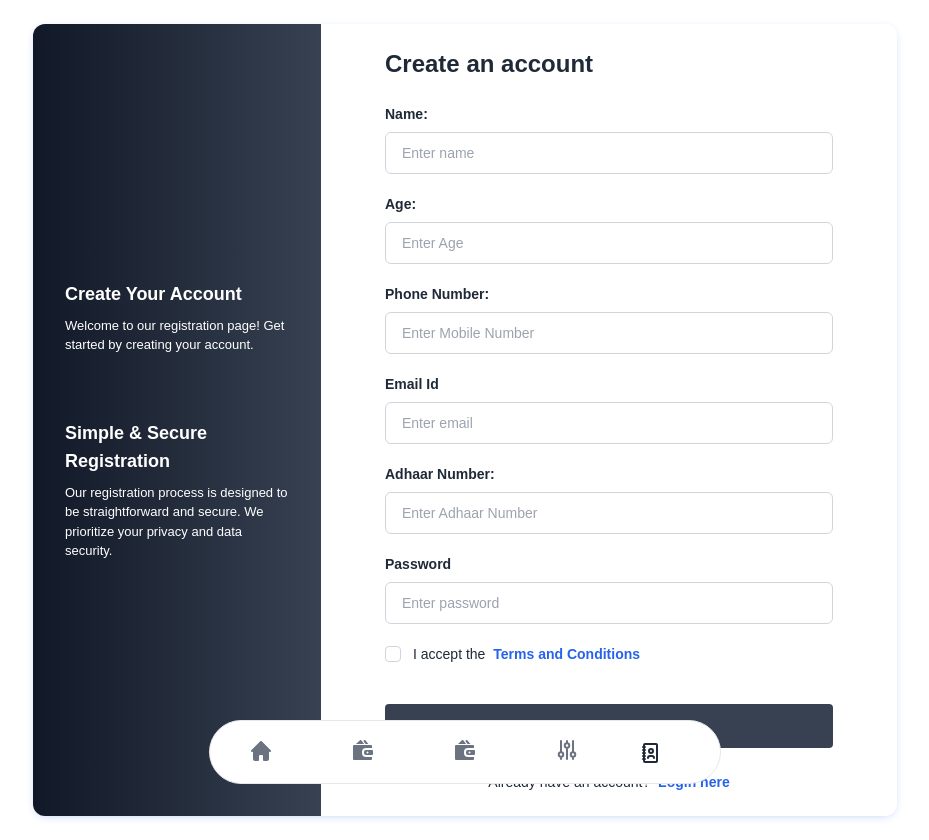
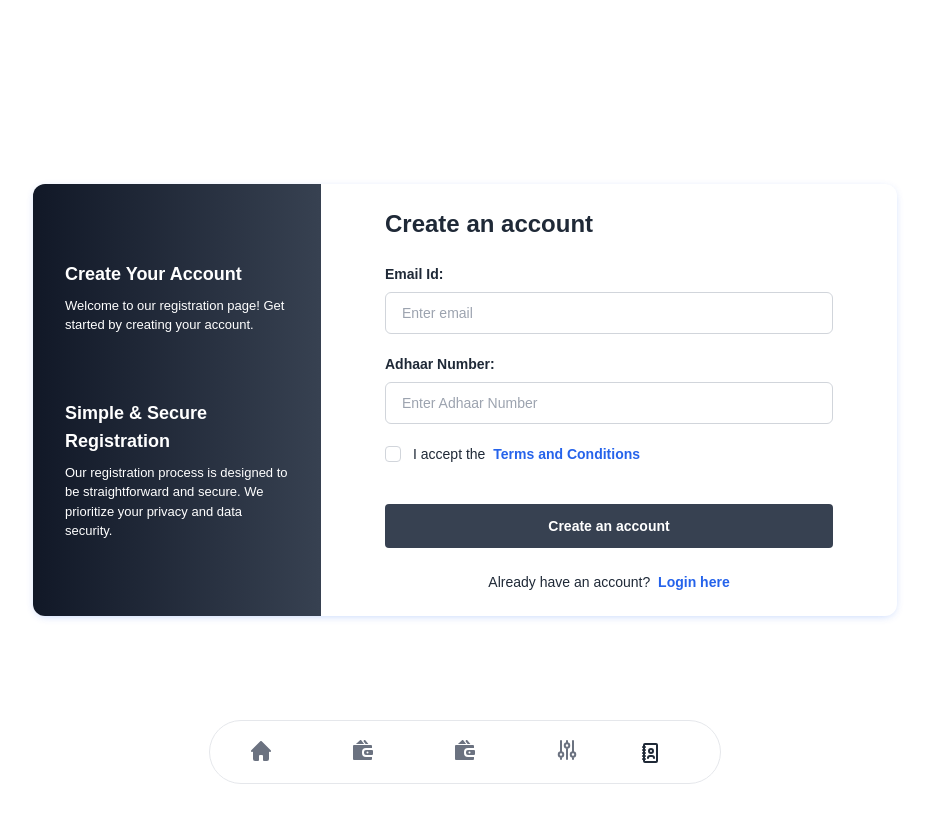
Before and after one commit to aaryanprabhakar2003/voting, a React (Vite) app: page /login in a window 1280 px wide. Shown: the whole page, without its empty margins (175-1104 px from the left). After the commit the page ends 800 px from the top, so only its background shows below. Built offline with nearby package versions, Linux system fonts and the light colour scheme.

Commit message:
created login page

```diff
--- a/src/App.jsx
+++ b/src/App.jsx
@@ -11,16 +11,12 @@ import Login from "./Components/Login";
 
 
 
-import Api from "./Components/Api";
-import Footer from "./Components/Footer";
-import Space from "./Components/Space";
-import Testimonials from "./Components/Testimonials";
-import About from "./Components/About";
+
 import Home from "./Pages/Home";
 import { Route, Routes } from "react-router-dom";
 import Accordion from "./Components/Accordin";
 import Contact from "./Pages/Contact";
-import Signup2 from "./Components/Signup2";
+
 
 
 
@@ -33,7 +29,7 @@ function App() {
         <Route path="/" element={<Home />} />
 
         <Route path="/about" element={<Accordion />} />
-        <Route path="/login" element={<Login />} />
+        <Route path="/login" element={<Signup />} />
         <Route path="/signup" element={<Login />} />
         <Route path="/contact" element={<Contact/>}/>
       </Routes>
--- a/src/Components/Login.jsx
+++ b/src/Components/Login.jsx
@@ -52,42 +52,41 @@ const Login = () => {
     }
   };
   return (
-    <div className="py-5">
-      <div class="mx-auto flex max-w-4xl items-center bg-white p-4 font-[sans-serif] text-gray-800 md:h-screen">
-        <div class="grid items-center overflow-hidden rounded-xl shadow-[0_2px_10px_-3px_rgba(6,81,237,0.3)] md:grid-cols-3">
-          <div class="flex min-h-full flex-col justify-center space-y-16 bg-gradient-to-r from-gray-900 to-gray-700 px-4 py-4 max-md:order-1 max-md:mt-16 lg:px-8">
     <div>
-              <h4 class="text-lg font-semibold text-white">
+ <div>
+  <div className="mx-auto flex max-w-4xl items-center bg-white p-4 font-[sans-serif] text-gray-800 md:h-screen">
+    <div className="grid items-center overflow-hidden rounded-xl shadow-[0_2px_10px_-3px_rgba(6,81,237,0.3)] md:grid-cols-3">
+      <div className="flex min-h-full flex-col justify-center space-y-16 bg-gradient-to-r from-gray-900 to-gray-700 px-4 py-4 max-md:order-1 max-md:mt-16 lg:px-8">
+        <div>
+          <h4 className="text-lg font-semibold text-white">
             Create Your Account
           </h4>
-              <p class="mt-2 text-[13px] text-white">
-                Welcome to our registration page! Get started by creating your
-                account.
+          <p className="mt-2 text-[13px] text-white">
+            Welcome to our registration page! Get started by creating your account.
           </p>
         </div>
         <div>
-              <h4 class="text-lg font-semibold text-white">
+          <h4 className="text-lg font-semibold text-white">
             Simple & Secure Registration
           </h4>
-              <p class="mt-2 text-[13px] text-white">
-                Our registration process is designed to be straightforward and
-                secure. We prioritize your privacy and data security.
+          <p className="mt-2 text-[13px] text-white">
+            Our registration process is designed to be straightforward and secure. We prioritize your privacy and data security.
           </p>
         </div>
       </div>
-          <form class="w-full px-6 py-6 sm:px-16 md:col-span-2">
-            <div class="mb-6">
-              <h3 class="text-2xl font-bold">Create an account</h3>
+      <form className="w-full px-6 py-6 sm:px-16 md:col-span-2 grid grid-cols-1 gap-y-4">
+        <div className="mb-6">
+          <h3 className="text-2xl font-bold">Create an account</h3>
         </div>
-            <div class="space-y-5">
+        <div className="space-y-5">
           <div>
-                <label class="mb-2 block text-sm font-bold">Name:</label>
-                <div class="relative flex items-center">
+            <label className="mb-2 block text-sm font-bold">Name:</label>
+            <div className="relative flex items-center">
               <input
                 name="name"
                 type="text"
                 required
-                    class="w-full rounded-md border border-gray-300 bg-white px-4 py-2.5 text-sm outline-blue-500"
+                className="w-full rounded-md border border-gray-300 bg-white px-4 py-2.5 text-sm outline-blue-500"
                 placeholder="Enter name"
                 value={formData.name}
                 onChange={handleChange}
@@ -95,43 +94,41 @@ const Login = () => {
             </div>
           </div>
           <div>
-                <label class="mb-2 block text-sm font-bold">Age:</label>
-                <div class="relative flex items-center">
+            <label className="mb-2 block text-sm font-bold">Age:</label>
+            <div className="relative flex items-center">
               <input
                 name="age"
                 type="text"
                 required
-                    class="w-full rounded-md border border-gray-300 bg-white px-4 py-2.5 text-sm outline-blue-500"
+                className="w-full rounded-md border border-gray-300 bg-white px-4 py-2.5 text-sm outline-blue-500"
                 placeholder="Enter Age"
                 value={formData.age}
                 onChange={handleChange}
               />
             </div>
           </div>
-              <div>
-                <label class="mb-2 block text-sm font-bold">
-                  Phone Number:
-                </label>
-                <div class="relative flex items-center">
+          {/* <div>
+            <label className="mb-2 block text-sm font-bold">Phone Number:</label>
+            <div className="relative flex items-center">
               <input
                 name="mobile"
                 type="text"
                 required
-                    class="w-full rounded-md border border-gray-300 bg-white px-4 py-2.5 text-sm outline-blue-500"
+                className="w-full rounded-md border border-gray-300 bg-white px-4 py-2.5 text-sm outline-blue-500"
                 placeholder="Enter Mobile Number"
                 value={formData.mobile}
                 onChange={handleChange}
               />
             </div>
-              </div>
+          </div> */}
           <div>
-                <label class="mb-2 block text-sm font-bold">Email Id</label>
-                <div class="relative flex items-center">
+            <label className="mb-2 block text-sm font-bold">Email Id:</label>
+            <div className="relative flex items-center">
               <input
                 name="email"
                 type="email"
                 required
-                    class="w-full rounded-md border border-gray-300 bg-white px-4 py-2.5 text-sm outline-blue-500"
+                className="w-full rounded-md border border-gray-300 bg-white px-4 py-2.5 text-sm outline-blue-500"
                 placeholder="Enter email"
                 value={formData.email}
                 onChange={handleChange}
@@ -139,15 +136,13 @@ const Login = () => {
             </div>
           </div>
           <div>
-                <label class="mb-2 block text-sm font-bold">
-                  Adhaar Number:
-                </label>
-                <div class="relative flex items-center">
+            <label className="mb-2 block text-sm font-bold">Adhaar Number:</label>
+            <div className="relative flex items-center">
               <input
                 name="aadharCardNumber"
                 type="text"
                 required
-                    class="w-full rounded-md border border-gray-300 bg-white px-4 py-2.5 text-sm outline-blue-500"
+                className="w-full rounded-md border border-gray-300 bg-white px-4 py-2.5 text-sm outline-blue-500"
                 placeholder="Enter Adhaar Number"
                 value={formData.aadharCardNumber}
                 onChange={handleChange}
@@ -155,51 +150,51 @@ const Login = () => {
             </div>
           </div>
           <div>
-                <label class="mb-2 block text-sm font-bold">Password</label>
-                <div class="relative flex items-center">
+            <label className="mb-2 block text-sm font-bold">Password:</label>
+            <div className="relative flex items-center">
               <input
                 name="password"
                 type="password"
                 required
-                    class="w-full rounded-md border border-gray-300 bg-white px-4 py-2.5 text-sm outline-blue-500"
+                className="w-full rounded-md border border-gray-300 bg-white px-4 py-2.5 text-sm outline-blue-500"
                 placeholder="Enter password"
                 value={formData.password}
                 onChange={handleChange}
               />
             </div>
           </div>
-              <div class="flex items-center">
+        </div>
+        <div className="flex items-center">
           <input
             id="remember-me"
             name="remember-me"
             type="checkbox"
-                  class="h-4 w-4 shrink-0 rounded border-gray-300 text-blue-600 focus:ring-blue-500"
+            className="h-4 w-4 shrink-0 rounded border-gray-300 text-blue-600 focus:ring-blue-500"
           />
-                <label for="remember-me" class="ml-3 block text-sm">
+          <label htmlFor="remember-me" className="ml-3 block text-sm">
             I accept the{" "}
             <a
               href="javascript:void(0);"
-                    class="ml-1 font-semibold text-blue-600 hover:underline"
+              className="ml-1 font-semibold text-blue-600 hover:underline"
             >
               Terms and Conditions
             </a>
           </label>
         </div>
-            </div>
-            <div class="!mt-10">
+        <div className="!mt-10">
           <button
             type="submit"
-                class="w-full rounded bg-gray-700 px-4 py-3 text-sm font-semibold text-white hover:bg-gray-800 focus:outline-none"
+            className="w-full rounded bg-gray-700 px-4 py-3 text-sm font-semibold text-white hover:bg-gray-800 focus:outline-none"
             onClick={handleSubmit}
           >
             Create an account
           </button>
         </div>
-            <p class="mt-6 text-center text-sm">
+        <p className="mt-6 text-center text-sm">
           Already have an account?{" "}
           <a
             href="javascript:void(0);"
-                class="ml-1 font-semibold text-blue-600 hover:underline"
+            className="ml-1 font-semibold text-blue-600 hover:underline"
           >
             Login here
           </a>
@@ -208,6 +203,8 @@ const Login = () => {
     </div>
   </div>
 </div>
+</div>
+
   );
 };
 
--- a/src/Components/Navbar.jsx
+++ b/src/Components/Navbar.jsx
@@ -1,8 +1,12 @@
 import React from 'react'
 import { Link } from 'react-router-dom';
+import { useLocation } from "react-router-dom";
 
 const Navbar = () => {
-  return (
+   const location = useLocation();
+const isSignupPage = location.pathname === "/signup";
+
+  return  !isSignupPage &&(
     <div class=" mx-auto flex max-w-screen-xl flex-wrap items-center justify-between ">
       <div className="fixed bottom-4 left-1/2 z-50 h-16 w-[95%] max-w-lg -translate-x-1/2 rounded-full border border-gray-200 bg-white px-2 md:px-0 dark:border-gray-600 dark:bg-gray-700 ">
         <div className="mx-auto grid h-full max-w-lg grid-cols-5 ">
--- a/src/Components/Signup.jsx
+++ b/src/Components/Signup.jsx
@@ -1,79 +1,131 @@
-import axios from "axios";
-import React, { useState } from "react";
-import { useNavigate } from "react-router-dom";
-
+import React from 'react'
 
 const Signup = () => {
-  const navigate = useNavigate();
-  const [formData, setFormData] = useState({
-    name: "",
-    age: "",
-    mobile: "",
-    email: "",
-    address: "",
-    aadharCardNumber: "",
-    password: "",
-  });
-
-  const handleChange = (e) => {
-    const { name, value } = e.target;
-    setFormData({ ...formData, [name]: value });
-  };
-
-  const handleSubmit = async (e) => {
-    e.preventDefault();
-    try {
-      await axios.post("http://localhost:3000/user/signup", formData);
-      alert("Signup successful!");
-      navigate("/")
-
-
-      // Optionally, you can redirect the user to the login page or do other actions after successful signup
-    } catch (error) {
-      if (error.response) {
-        // The request was made and the server responded with a status code
-        console.error("Server responded with an error:", error.response.data);
-        alert("jj")
-
-      } else if (error.request) {
-        // The request was made but no response was received
-        console.error("No response received:", error.request);
-        alert(
-          "No response received from the server. Please check your network connection."
-        );
-      } else {
-        // Something happened in setting up the request that triggered an error
-        console.error("Error setting up the request:", error.message);
-        alert(
-          "An error occurred while setting up the request. Please try again later."
-        );
-      }
-    }
-  };
-
   return (
     <div>
-  <h2>Signup</h2>
-  <form onSubmit={handleSubmit}>
-    <label>Your Name:</label>
-    <input type="text" name="name" defaultValue="{formData.name}" onChange={handleChange} />
-    <label>Your Age:</label>
-    <input type="text" name="age" defaultValue="{formData.age}" onChange={handleChange} />
-    <label>Your Mobile Number:</label>
-    <input type="text" name="mobile" defaultValue="{formData.mobile}" onChange={handleChange} />
-    <label>Your Email:</label>
-    <input type="email" name="email" defaultValue="{formData.email}" onChange={handleChange} />
-    <label>Your Address:</label>
-    <input type="text" name="address" defaultValue="{formData.address}" onChange={handleChange} />
-    <label>Your Aadhar Number:</label>
-    <input type="number" name="aadharCardNumber" defaultValue="{formData.aadharCardNumber}" onChange={handleChange} />
-    <label>Set a Password:</label>
-    <input type="password" name="password" defaultValue="{formData.password}" onChange={handleChange} />
-    <button type="submit">Signup</button>
-  </form>
-</div>
+      <div class="mx-auto flex max-w-4xl items-center bg-white p-4 font-[sans-serif] text-gray-800 md:h-screen">
+        <div class="grid items-center overflow-hidden rounded-xl shadow-[0_2px_10px_-3px_rgba(6,81,237,0.3)] md:grid-cols-3">
+          <div class="flex min-h-full flex-col justify-center space-y-16 bg-gradient-to-r from-gray-900 to-gray-700 px-4 py-4 max-md:order-1 max-md:mt-16 lg:px-8">
+            <div>
+              <h4 class="text-lg font-semibold text-white">
+                Create Your Account
+              </h4>
+              <p class="mt-2 text-[13px] text-white">
+                Welcome to our registration page! Get started by creating your
+                account.
+              </p>
+            </div>
+            <div>
+              <h4 class="text-lg font-semibold text-white">
+                Simple & Secure Registration
+              </h4>
+              <p class="mt-2 text-[13px] text-white">
+                Our registration process is designed to be straightforward and
+                secure. We prioritize your privacy and data security.
+              </p>
+            </div>
+          </div>
+          <form class="w-full px-6 py-6 sm:px-16 md:col-span-2">
+            <div class="mb-6">
+              <h3 class="text-2xl font-bold">Create an account</h3>
+            </div>
+            <div class="space-y-5">
+              {/* <div>
+                <label class="mb-2 block text-sm">Name</label>
+                <div class="relative flex items-center">
+                  <input
+                    name="name"
+                    type="text"
+                    required
+                    class="w-full rounded-md border border-gray-300 bg-white px-4 py-2.5 text-sm outline-blue-500"
+                    placeholder="Enter name"
+                  />
+                  <svg
+                    xmlns="http://www.w3.org/2000/svg"
+                    fill="#bbb"
+                    stroke="#bbb"
+                    class="absolute right-4 h-4 w-4"
+                    viewBox="0 0 24 24"
+                  >
+                    <circle
+                      cx="10"
+                      cy="7"
+                      r="6"
+                      data-original="#000000"
+                    ></circle>
+                    <path
+                      d="M14 15H6a5 5 0 0 0-5 5 3 3 0 0 0 3 3h12a3 3 0 0 0 3-3 5 5 0 0 0-5-5zm8-4h-2.59l.3-.29a1 1 0 0 0-1.42-1.42l-2 2a1 1 0 0 0 0 1.42l2 2a1 1 0 0 0 1.42 0 1 1 0 0 0 0-1.42l-.3-.29H22a1 1 0 0 0 0-2z"
+                      data-original="#000000"
+                    ></path>
+                  </svg>
+                </div>
+              </div> */}
+              <div>
+                <label class="mb-2 block text-sm font-bold">Email Id:</label>
+                <div class="relative flex items-center">
+                  <input
+                    name="email"
+                    type="email"
+                    required
+                    class="w-full rounded-md border border-gray-300 bg-white px-4 py-2.5 text-sm outline-blue-500"
+                    placeholder="Enter email"
+                  />
 
+                </div>
+              </div>
+              <div>
+                <label class="mb-2 block text-sm font-bold">Adhaar Number:</label>
+                <div class="relative flex items-center">
+                  <input
+                    name="password"
+                    type="password"
+                    required
+                    class="w-full rounded-md border border-gray-300 bg-white px-4 py-2.5 text-sm outline-blue-500"
+                    placeholder="Enter Adhaar Number"
+                  />
+
+                </div>
+              </div>
+              <div class="flex items-center">
+                <input
+                  id="remember-me"
+                  name="remember-me"
+                  type="checkbox"
+                  class="h-4 w-4 shrink-0 rounded border-gray-300 text-blue-600 focus:ring-blue-500"
+                />
+                <label for="remember-me" class="ml-3 block text-sm">
+                  I accept the{" "}
+                  <a
+                    href="javascript:void(0);"
+                    class="ml-1 font-semibold text-blue-600 hover:underline"
+                  >
+                    Terms and Conditions
+                  </a>
+                </label>
+              </div>
+            </div>
+            <div class="!mt-10">
+              <button
+                type="button"
+                class="w-full rounded bg-gray-700 px-4 py-3 text-sm font-semibold text-white hover:bg-gray-800 focus:outline-none"
+              >
+                Create an account
+              </button>
+            </div>
+            <p class="mt-6 text-center text-sm">
+              Already have an account?{" "}
+              <a
+                href="javascript:void(0);"
+                class="ml-1 font-semibold text-blue-600 hover:underline"
+              >
+                Login here
+              </a>
+            </p>
+          </form>
+        </div>
+      </div>
+    </div>
   );
-};
+}
 
-export default Signup;
+export default Signup
--- a/src/Components/Signup2.jsx
+++ /dev/null
@@ -1,90 +0,0 @@
-import React from 'react'
-
-const Signup2 = () => {
-  return (
-    <div>
-      <div class="mx-auto max-w-4xl p-6 font-[sans-serif] text-[#333]">
-        <div class="mb-16 text-center">
-          <a href="javascript:void(0)">
-            <img
-              src="https://readymadeui.com/readymadeui.svg"
-              alt="logo"
-              class="inline-block w-52"
-            />
-          </a>
-          <h4 class="mt-3 text-base font-semibold">
-            Sign up into your account
-          </h4>
-        </div>
-        <form>
-          <div class="grid gap-x-12 gap-y-7 sm:grid-cols-2">
-            <div>
-              <label class="mb-2 block text-sm">First Name</label>
-              <input
-                name="name"
-                type="text"
-                class="w-full rounded-md bg-gray-100 px-4 py-3.5 text-sm outline-blue-500"
-                placeholder="Enter name"
-              />
-            </div>
-            <div>
-              <label class="mb-2 block text-sm">Last Name</label>
-              <input
-                name="lname"
-                type="text"
-                class="w-full rounded-md bg-gray-100 px-4 py-3.5 text-sm outline-blue-500"
-                placeholder="Enter last name"
-              />
-            </div>
-            <div>
-              <label class="mb-2 block text-sm">Email Id</label>
-              <input
-                name="email"
-                type="text"
-                class="w-full rounded-md bg-gray-100 px-4 py-3.5 text-sm outline-blue-500"
-                placeholder="Enter email"
-              />
-            </div>
-            <div>
-              <label class="mb-2 block text-sm">Mobile No.</label>
-              <input
-                name="number"
-                type="number"
-                class="w-full rounded-md bg-gray-100 px-4 py-3.5 text-sm outline-blue-500"
-                placeholder="Enter mobile number"
-              />
-            </div>
-            <div>
-              <label class="mb-2 block text-sm">Password</label>
-              <input
-                name="password"
-                type="password"
-                class="w-full rounded-md bg-gray-100 px-4 py-3.5 text-sm outline-blue-500"
-                placeholder="Enter password"
-              />
-            </div>
-            <div>
-              <label class="mb-2 block text-sm">Confirm Password</label>
-              <input
-                name="cpassword"
-                type="password"
-                class="w-full rounded-md bg-gray-100 px-4 py-3.5 text-sm outline-blue-500"
-                placeholder="Enter confirm password"
-              />
-            </div>
-          </div>
-          <div class="!mt-10">
-            <button
-              type="button"
-              class="min-w-[150px] rounded bg-blue-500 px-4 py-3 text-sm font-semibold text-white hover:bg-blue-600 focus:outline-none"
-            >
-              Sign up
-            </button>
-          </div>
-        </form>
-      </div>
-    </div>
-  );
-}
-
-export default Signup2
```
Lines whose indentation alone changed are shown as unchanged.
